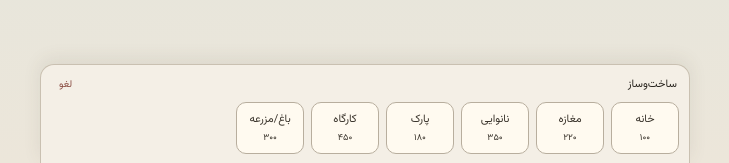
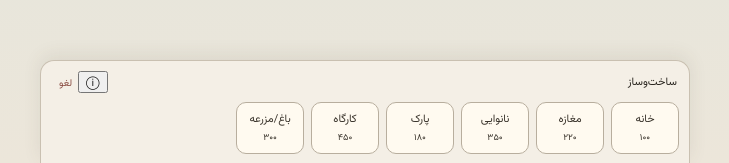
Before and after one commit to Amirashkan/City-Clicker-PERSIAN, a website built with Vite: page index.html in a window 1280 px wide. Shown: the part 637-800 px from the top of the page, 275-1004 px from the left. Built offline with nearby package versions, Linux system fonts and the light colour scheme.

Commit message:
Hide construction details by default

```diff
--- a/index.html
+++ b/index.html
@@ -64,7 +64,7 @@
     <section class="build-dock" aria-label="ساختمان‌ها">
       <div class="dock-head">
         <strong>ساخت‌وساز</strong>
-        <button id="cancel-build" type="button">لغو</button>
+        <div class="dock-actions"><button id="construction-info-toggle" type="button" aria-label="توضیحات ساخت‌وساز" title="توضیحات">ⓘ</button><button id="cancel-build" type="button">لغو</button></div>
       </div>
       <div id="building-tools"></div>
     </section>
```
